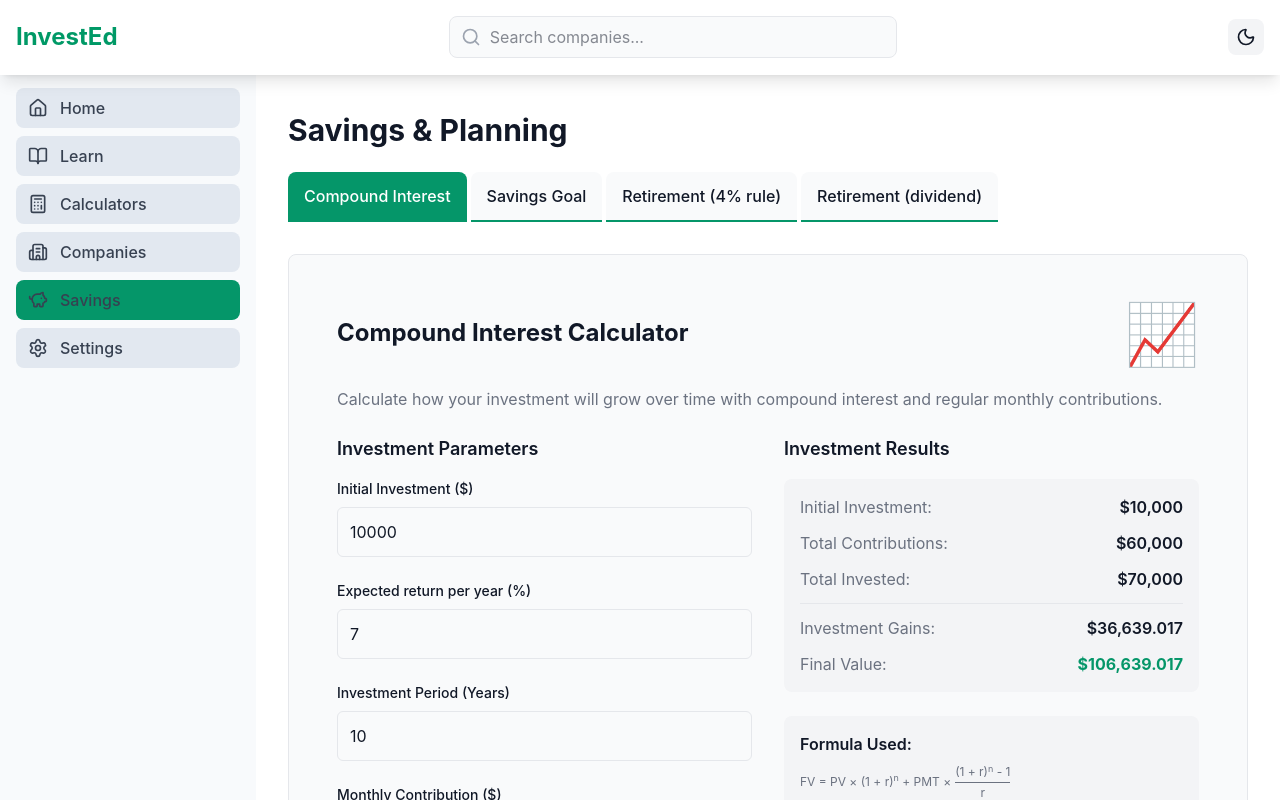
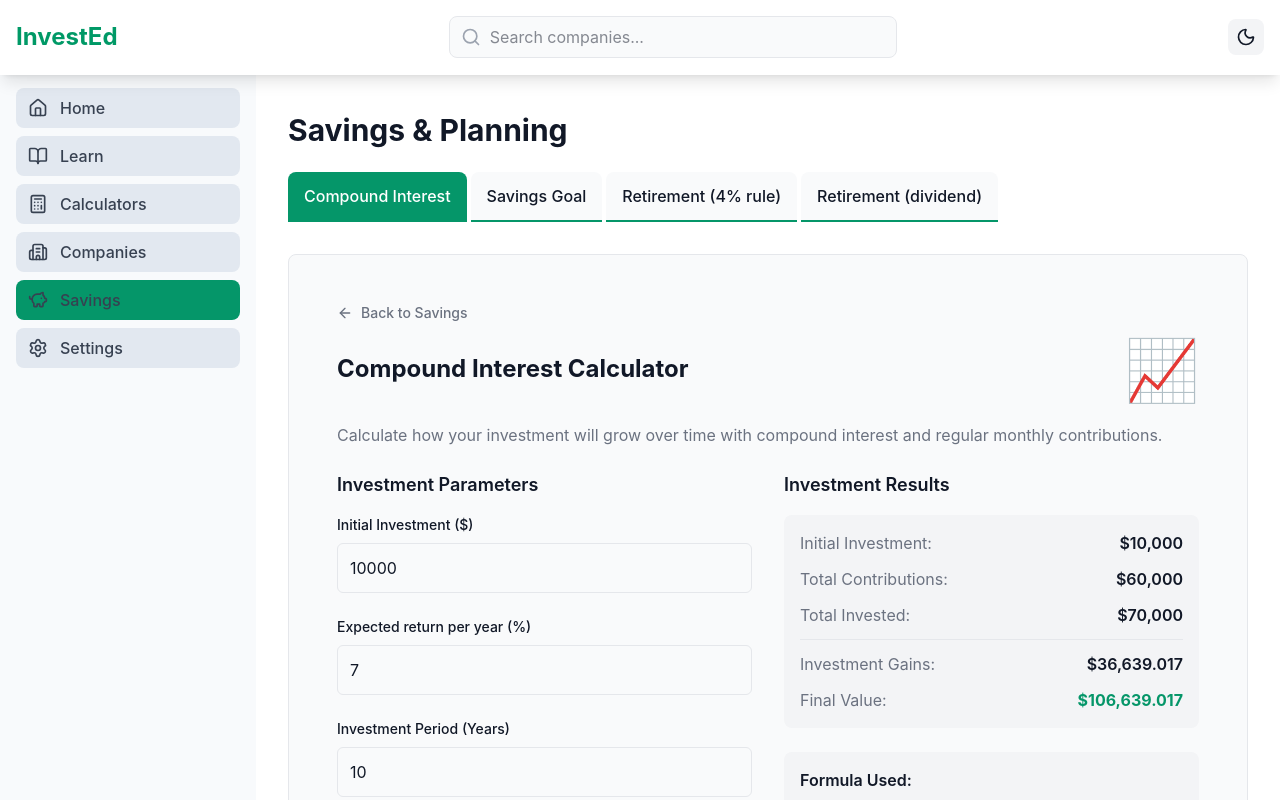
Before and after one commit to samuel-kar/invest-ed, a React (Vite) app in the folder frontend/: page /savings/CompoundInterest in a window 1280 px wide. Shown: the top 800 px of the page. Built offline with nearby package versions, Linux system fonts and the light colour scheme.

Commit message:
add backbutton

```diff
--- /dev/null
+++ b/frontend/src/components/BackButton.tsx
@@ -0,0 +1,20 @@
+import { Link } from '@tanstack/react-router'
+import { ArrowLeft } from 'lucide-react'
+
+interface BackButtonProps {
+  to: string
+  label?: string
+}
+
+export default function BackButton({ to, label = 'Back' }: BackButtonProps) {
+  return (
+    <Link
+      to={to}
+      className="inline-flex items-center gap-2 mb-4 text-sm font-medium transition-colors duration-200 hover:opacity-80"
+      style={{ color: 'var(--text-secondary)' }}
+    >
+      <ArrowLeft size={16} />
+      <span>{label}</span>
+    </Link>
+  )
+}
--- a/frontend/src/routes/savings/CompoundInterest.tsx
+++ b/frontend/src/routes/savings/CompoundInterest.tsx
@@ -1,5 +1,6 @@
 import { createFileRoute } from '@tanstack/react-router'
 import CompoundInterestContainer from '../../components/savings/calculators/CompoundInterestContainer'
+import BackButton from '../../components/BackButton'
 
 export const Route = createFileRoute('/savings/CompoundInterest')({
   component: CompoundInterestPage,
@@ -9,6 +10,7 @@ function CompoundInterestPage() {
   return (
     <div className="max-w-6xl mx-auto">
       <div className="p-6">
+        <BackButton to="/savings" label="Back to Savings" />
         <div className="flex justify-between items-center mb-6">
           <h2
             className="text-2xl font-bold"
--- a/frontend/src/routes/savings/retirement-dividend.tsx
+++ b/frontend/src/routes/savings/retirement-dividend.tsx
@@ -1,5 +1,6 @@
 import { createFileRoute } from '@tanstack/react-router'
 import RetirementDividendContainer from '../../components/savings/calculators/RetirementDividendContainer'
+import BackButton from '../../components/BackButton'
 
 export const Route = createFileRoute('/savings/retirement-dividend')({
   component: RetirementDividendPage,
@@ -9,6 +10,7 @@ function RetirementDividendPage() {
   return (
     <div className="max-w-6xl mx-auto">
       <div className="p-6">
+        <BackButton to="/savings" label="Back to Savings" />
         <div className="flex justify-between items-center mb-6">
           <h2
             className="text-2xl font-bold"
--- a/frontend/src/routes/savings/retirement4percent.tsx
+++ b/frontend/src/routes/savings/retirement4percent.tsx
@@ -1,5 +1,6 @@
 import { createFileRoute } from '@tanstack/react-router'
 import Retirement4PercentContainer from '../../components/savings/calculators/Retirement4PercentContainer'
+import BackButton from '../../components/BackButton'
 
 export const Route = createFileRoute('/savings/retirement4percent')({
   component: Retirement4PercentPage,
@@ -9,6 +10,7 @@ function Retirement4PercentPage() {
   return (
     <div className="max-w-6xl mx-auto">
       <div className="p-6">
+        <BackButton to="/savings" label="Back to Savings" />
         <div className="flex justify-between items-center mb-6">
           <h2
             className="text-2xl font-bold"
--- a/frontend/src/routes/savings/savings-goal.tsx
+++ b/frontend/src/routes/savings/savings-goal.tsx
@@ -1,5 +1,6 @@
 import { createFileRoute } from '@tanstack/react-router'
 import SavingsGoalContainer from '../../components/savings/calculators/SavingsGoalContainer'
+import BackButton from '../../components/BackButton'
 
 export const Route = createFileRoute('/savings/savings-goal')({
   component: SavingsGoalPage,
@@ -9,6 +10,7 @@ function SavingsGoalPage() {
   return (
     <div className="max-w-6xl mx-auto">
       <div className="p-6">
+        <BackButton to="/savings" label="Back to Savings" />
         <div className="flex justify-between items-center mb-6">
           <h2
             className="text-2xl font-bold"
```
